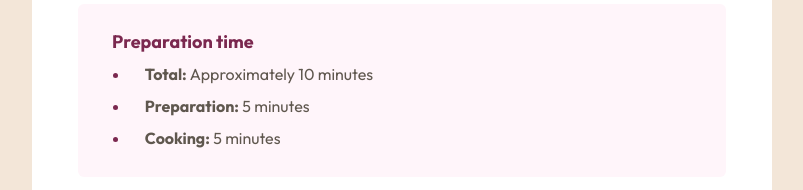
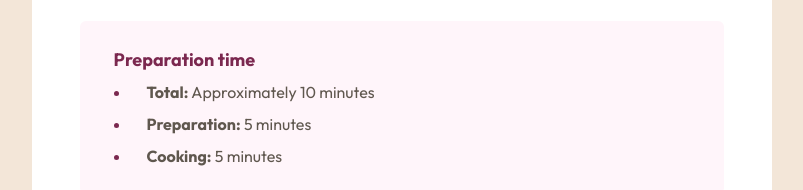
Before and after one commit to Naveenmeh02/sass-training, a plain HTML site: page recipe-page-main/index.html in a window 1280 px wide. Shown: the part 610-800 px from the top of the page, without its empty margins (238-1041 px from the left). Drawn offline with Linux system fonts and the light colour scheme.

Commit message:
some changes

```diff
--- a/recipe-page-main/styles.scss
+++ b/recipe-page-main/styles.scss
@@ -103,7 +103,7 @@ img{
 .prep-time{
     background-color: $ntrl-rose-white;
     padding: 1.4rem .7em;
-    margin: .4rem;
+    margin: 1.5rem .5rem;
     line-height: 2rem;
     color: $primary-Dk-Raspberry;
     border-radius: 6px;
```
Also changed, not shown: recipe-page-main/styles.css, 1 other file.
